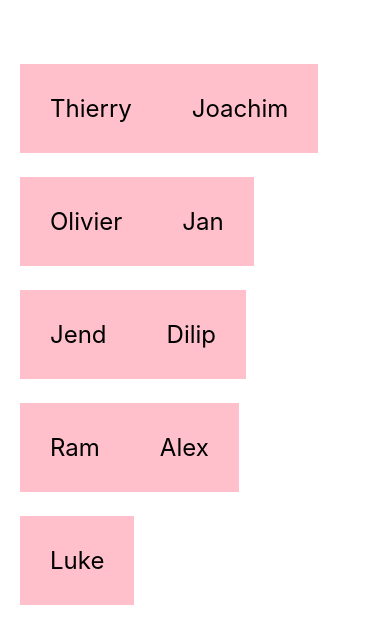
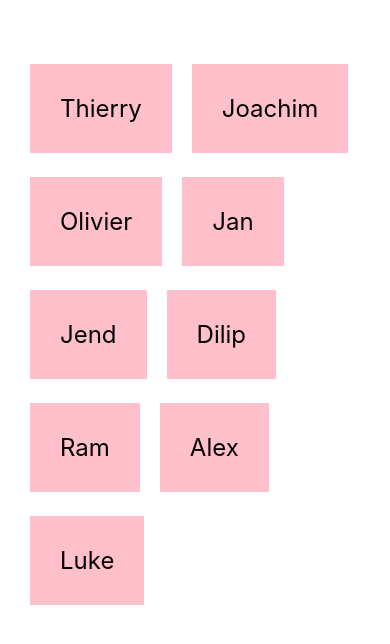
Before and after one commit to Jitgitbit/react-native-exercise-one, a React Native app: screen / in a window 390 px wide. Shown: the top 644 px of the page. Built offline with nearby package versions, Linux system fonts and the light colour scheme.

Commit message:
better styles

```diff
--- a/App.js
+++ b/App.js
@@ -49,5 +49,6 @@ const styles = StyleSheet.create({
     padding:30,
     backgroundColor:'pink',
     fontSize:24,
+    marginHorizontal:10,
   }
 });
```
